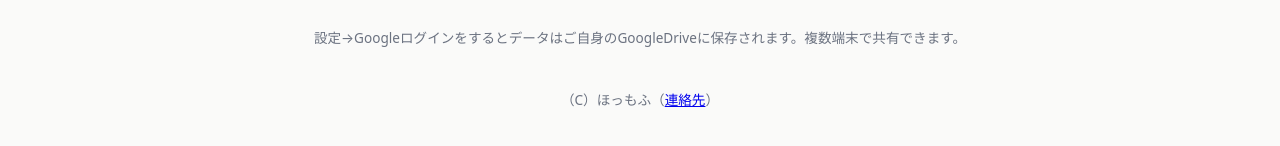
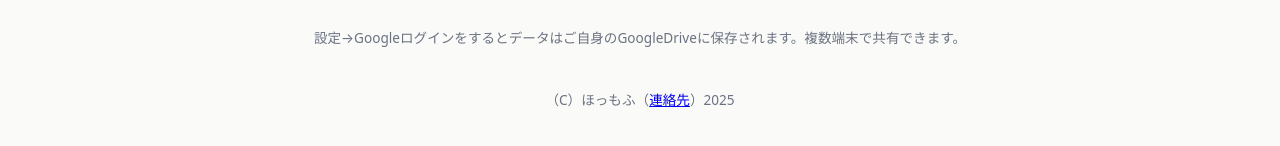
Before and after one commit to keirinjingle/keirin-links, a plain HTML site: page index.html in a window 1280 px wide. Shown: the part 326-472 px from the top of the page. Drawn offline with Linux system fonts and the light colour scheme.

Commit message:
Update index.html

```diff
--- a/index.html
+++ b/index.html
@@ -264,7 +264,7 @@ dialog::backdrop{background:rgba(0,0,0,.25)}
   <section id="cards" class="cards"></section>
 
   <div class="footer">設定→Googleログインをするとデータはご自身のGoogleDriveに保存されます。複数端末で共有できます。</div>
-  <div class="footer">（C）ほっもふ（<a href="https://x.com/_yuyuyu22">連絡先</a>）</div>
+  <div class="footer">（C）ほっもふ（<a href="https://x.com/_yuyuyu22">連絡先</a>）2025</div>
 </main>
 
 <!-- 検索 -->
```
